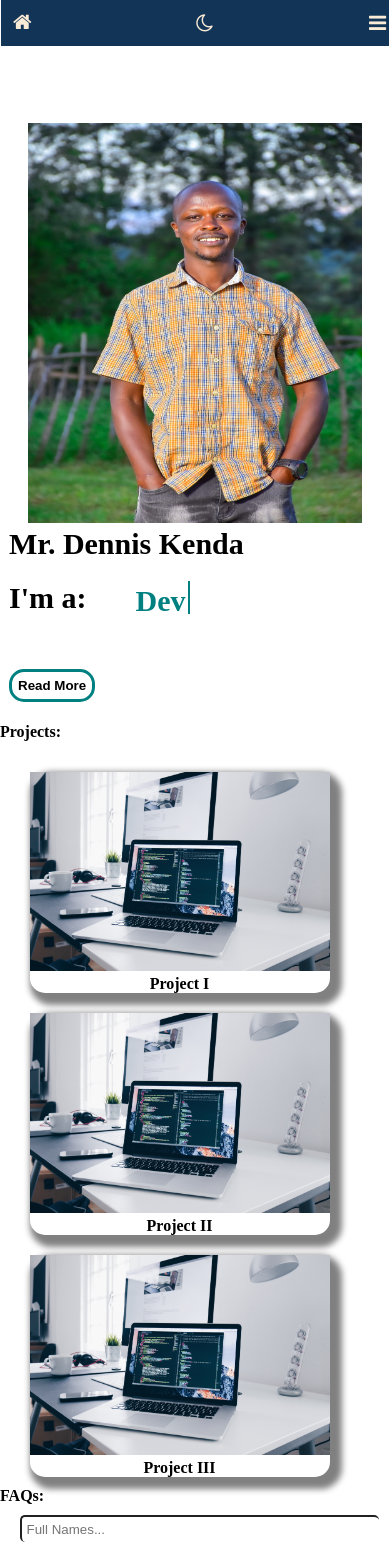
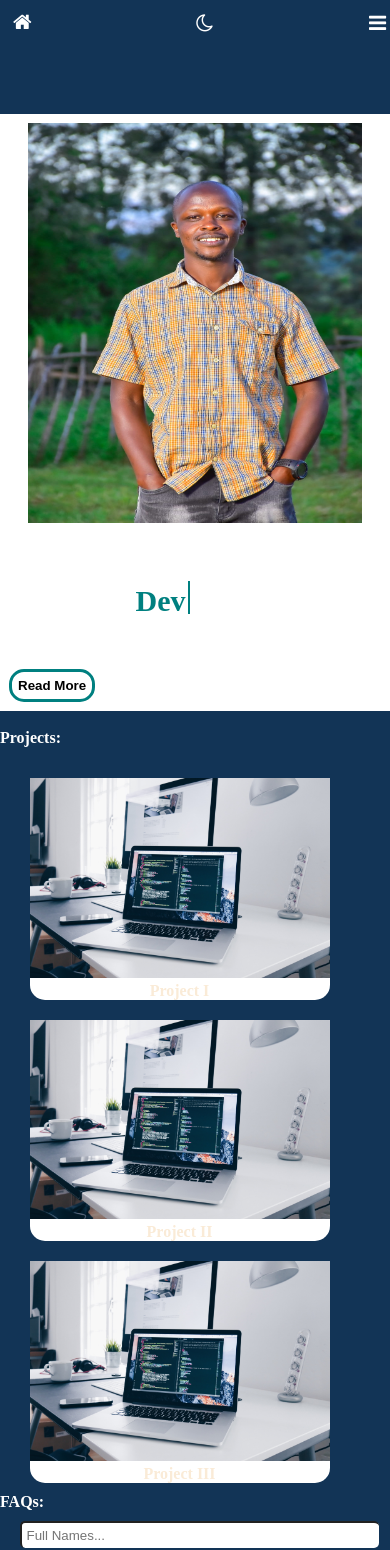
Before and after one commit to stillthskin/stillthskin.github.io, a React (Vite) app: page / in a window 390 px wide. Shown: the top 1550 px of the page. Built offline with nearby package versions, Linux system fonts and the light colour scheme.

Commit message:
Added dark light functionality

```diff
--- a/index.html
+++ b/index.html
@@ -9,7 +9,7 @@
   <title>Dennis's</title>
 </head>
 
-<body>
+<body class="body">
   <div id="root"></div>
   <script type="module" src="/src/main.jsx"></script>
 </body>
--- a/src/App.css
+++ b/src/App.css
@@ -1,15 +1,55 @@
 @media only screen and (max-width: 810px) {
+
+    :root {
+        --color_primary_dark: black;
+        --color_primary_light: white;
+        --color_primary_contrast: teal;
+        /*background:var(--color_primary_dark);*/
+    }
+
+    [theme="light"] {
+        --body_background: #123456;
+        --body_color: #ffffff;
+        --body_contrast: #00FFFF;
+    }
+
+    [theme="dark"] {
+        --body_background: #ffffff;
+        --body_color: #000000;
+        --body_contrast: #008080;
+    }
+
+
     * {
         padding: 0;
         margin: 0;
+        animation: transIn;
+        animation-duration: 1.5s;
     }
+
+    #root {
+        background: var(--body_background);
+        color: var(--body_color);
+        overflow: hidden;
+        height: auto;
+    }
+
+    /*
+    .body {
+        background: var(--body_background);
+        color: var(--body_color);
+        overflow: hidden;
+        height: auto;
+    }
+*/
 
     .navi {
         display: flex;
         width: 98%;
         justify-content: space-between;
-        height: 40px;
+        max-height: 40px;
         background: #123456;
+        color: antiquewhite;
         padding: 3px;
         align-items: center;
         margin: auto;
@@ -17,7 +57,7 @@
 
     .navi a {
         text-decoration: none;
-        color: antiquewhite;
+        color: var(--body_color);
         font-weight: bold;
         font-size: large;
         padding: 9px;
@@ -36,7 +76,7 @@
         display: none;
         height: 70vh;
         width: 50%;
-        background-color: #123456;
+        background-color: var(--body_background);
         position: absolute;
         z-index: 2;
         overflow: hidden;
@@ -48,7 +88,7 @@
 
     .fa {
         font-size: 20px;
-        color: antiquewhite;
+        color: var(--body_color);
     }
 
     .sidenavi ul {
@@ -72,10 +112,10 @@
     .sidenavi a {
         display: block;
         text-decoration: none;
-        color: antiquewhite;
+        color: var(--body_color);
         width: 100%;
         height: auto;
-        border-bottom: solid antiquewhite;
+        border-bottom: solid var(--body_color);
         padding: 5px;
         text-transform: uppercase;
         font-weight: bold;
@@ -102,7 +142,7 @@
     #read_more_btn {
         padding: 6px;
         font-weight: bold;
-        border: solid teal;
+        border: solid var(--body_contrast);
         background: none;
         border-radius: 15px;
         margin-top: 30px;
@@ -116,7 +156,7 @@
         height: auto;
         position: relative;
         z-index: 1;
-        background: #fff;
+        background: var(--body_color);
     }
 
     #about .imgsect {
@@ -159,11 +199,11 @@
     }
 
     h3 {
-        border-bottom: solid #000;
+        border-bottom: solid var(--body_background);
         width: 100%;
         bottom: 15px;
-        background-color: #000;
-        color: #fff;
+        background-color: var(--body_background);
+        color: var(--body_color);
 
     }
 
@@ -184,10 +224,10 @@
 
     .dynaI li span::after {
         content: "";
-        border-left: 2px solid teal;
+        border-left: 2px solid var(--body_contrast);
         width: 100%;
         height: 100%;
-        background: #fff;
+        background: var(--body_color);
         left: 0;
         position: absolute;
         animation: typing 1.5s steps(15) infinite;
@@ -196,14 +236,14 @@
     .dynaI li {
         font-size: 30px;
         font-weight: 600;
-        color: teal;
+        color: var(--body_contrast);
         top: 0px;
         position: relative;
         animation: slide 4.5s steps(3) infinite;
     }
 
     #projects {
-        background: #fff;
+        background: var(--body_background);
         align-items: center;
         justify-content: center;
     }
@@ -225,17 +265,17 @@
 
     #projects a {
         text-decoration: none;
-        color: #000;
+        color: antiquewhite;
         font-weight: bold;
-        box-shadow: 6px 6px 6px 6px grey;
+        box-shadow: 6px 6px 6px 6px var(--body_contrast);
         display: block;
-        background: #fff;
+        background: var(--body_color);
         text-align: center;
         border-radius: 15px;
         width: 300px;
         list-style: none;
         text-decoration: none;
-        box-shadow: grey 20px;
+        box-shadow: var(--body_contrast) 20px;
         top: 15px;
     }
 
@@ -261,13 +301,13 @@
         border-radius: 5px;
         border-right: none;
         border-bottom: none;
-        box-shadow: grey;
+        box-shadow: var(--body_color);
     }
 
     .contact form button {
         padding: 6px;
         font-weight: bold;
-        border: solid teal;
+        border: solid var(--body_contrast);
         background: none;
         border-radius: 15px;
         margin-top: 11px;
@@ -284,7 +324,7 @@
         border-radius: 50%;
         line-height: 1.2em;
         text-decoration: none;
-        color: #000;
+        color: var(--body_background);
 
     }
 
@@ -293,7 +333,7 @@
         border-radius: 50%;
         line-height: 1.2em;
         text-decoration: none;
-        color: #fff;
+        color: var(--body_color);
 
     }
 
@@ -312,7 +352,7 @@
         transition: all 1.5s;
         border-radius: 10px;
         width: 10%;
-        color: #000;
+        color: var(--body_background);
         align-items: center;
         justify-content: center;
     }
--- a/src/App.jsx
+++ b/src/App.jsx
@@ -5,9 +5,6 @@ import './App.css'
 
 
 function App() {
-  const dark = "";
-  const [theme, settheme] = useState(dark)
-
   return (
     <>
       {<Navi />}
--- a/src/components/Hero.jsx
+++ b/src/components/Hero.jsx
@@ -5,6 +5,7 @@ import profls from '../assets/images/profLS.png'
 import '../index.css'
 
 function Hero() {
+    const readmorebtn = document.getElementById("read_more_btn");
     const [canread, togglecanread] = useState(false);
     function showmore() {
         console.log('something ' + canread);
--- a/src/components/Navi.jsx
+++ b/src/components/Navi.jsx
@@ -14,8 +14,9 @@ function Navi() {
         console.log("The navi Button clicked");
     }
     function changeTheme() {
+        theme ? document.querySelector("body").setAttribute('theme', 'light') : document.querySelector("body").setAttribute('theme', 'dark');
+        //alert("The arrow fungtion of click works");
         settheme(!theme);
-        //alert("The arrow fungtion of click works");
         console.log("The arrow fungtion of click works");
     }
     return (
--- a/src/index.css
+++ b/src/index.css
@@ -1,9 +1,49 @@
+:root {
+    --color_primary_dark: black;
+    --color_primary_light: white;
+    --color_primary_contrast: teal;
+    --body_background: #123456;
+    --body_color: #ffffff;
+    --body_contrast: #008080;
+
+    /*background:var(--color_primary_dark);*/
+}
+
+[theme="light"] {
+    --body_background: #123456;
+    --body_color: #ffffff;
+    --body_contrast: #00FFFF;
+}
+
+[theme="dark"] {
+    --body_background: #ffffff;
+    --body_color: #000000;
+    --body_contrast: #008080;
+}
+
+
 * {
     padding: 0;
     margin: 0;
     animation: transIn;
     animation-duration: 1.5s;
 }
+
+#root {
+    background: var(--body_background);
+    color: var(--body_color);
+    overflow: hidden;
+    height: auto;
+}
+
+/*
+.body {
+    background: var(--body_background);
+    color: var(--body_color);
+    overflow: hidden;
+    height: auto;
+}
+*/
 
 .hide {
     display: none;
@@ -19,6 +59,7 @@
     justify-content: space-between;
     height: 60px;
     background: #123456;
+    color: antiquewhite;
     padding: 6px;
     align-items: center;
     margin: auto;
@@ -44,7 +85,7 @@
 
 .navi a:hover,
 a:active {
-    border-bottom: solid 3px #fff;
+    border-bottom: solid 3px var(--body_color);
 }
 
 .navi ul {
@@ -65,7 +106,7 @@ a:active {
 
 .fa {
     font-size: 18px;
-    color: antiquewhite
+    color: antiquewhite;
 }
 
 .my_intro {
@@ -81,7 +122,7 @@ a:active {
 #read_more_btn {
     padding: 6px;
     font-weight: bold;
-    border: solid teal;
+    border: solid var(--body_contrast);
     background: none;
     border-radius: 15px;
     margin-top: 30px;
@@ -94,6 +135,7 @@ a:active {
     padding: 30px;
     min-height: 70vh;
     box-sizing: border-box;
+    overflow: hidden;
 }
 
 #about .imgsect {
@@ -132,10 +174,10 @@ h2 {
 }
 
 h3 {
-    border-bottom: solid #000;
+    border-bottom: solid var(--body_background);
     width: 100%;
     bottom: 15px;
-    background-color: #000;
+    background-color: var(--body_background);
     color: #fff;
 
 }
@@ -154,10 +196,10 @@ h3 {
 
 .dynaI li span::after {
     content: "";
-    border-left: 2px solid teal;
+    border-left: 2px solid var(--body_contrast);
     width: 100%;
     height: 100%;
-    background: #fff;
+    background: var(--body_background);
     left: 0;
     position: absolute;
     animation: typing 1.5s steps(15) infinite;
@@ -166,7 +208,7 @@ h3 {
 .dynaI li {
     font-size: 40px;
     font-weight: 600;
-    color: teal;
+    color: var(--body_contrast);
     top: 0px;
     position: relative;
     animation: slide 4.5s steps(3) infinite;
@@ -186,7 +228,7 @@ ul {
 
 /*##############################################################################################*/
 #projects {
-    background: #fff;
+    background: var(--body_background);
     justify-content: center;
     align-items: center;
 }
@@ -200,17 +242,17 @@ ul {
 
 #projects a {
     text-decoration: none;
-    color: #000;
+    color: var(--body_background);
     font-weight: bold;
     box-shadow: 6px 6px 6px 6px grey;
     display: block;
-    background: #fff;
+    background: var(--body_color);
     text-align: center;
     border-radius: 15px;
     width: 250px;
     list-style: none;
     text-decoration: none;
-    box-shadow: grey 20px;
+    box-shadow: var(--body_contrast) 20px;
     top: 15px;
 }
 
@@ -247,14 +289,14 @@ textarea {
     border-radius: 5px;
     border-right: none;
     border-bottom: none;
-    box-shadow: grey;
+    box-shadow: var(--body_contrast);
     outline: none;
 }
 
 .contact form button {
     padding: 6px;
     font-weight: bold;
-    border: solid teal;
+    border: solid var(--body_contrast);
     background: none;
     border-radius: 15px;
     margin-top: 11px;
@@ -284,17 +326,17 @@ textarea {
     border-radius: 50%;
     line-height: 1.2em;
     text-decoration: none;
-    color: #000;
+    color: var(--body_background);
 
 }
 
 .foot .social .fa {
-    color: #fff;
+    color: var(--body_color);
     transition: all 1.5s;
 }
 
 .foot .social .fa:hover {
-    color: #000;
+    color: var(--body_background);
 }
 
 .foot .social a:hover {
@@ -302,7 +344,7 @@ textarea {
     border-radius: 50%;
     line-height: 1.2em;
     text-decoration: none;
-    color: #fff;
+    color: var(--body_color);
 
 }
 
@@ -325,7 +367,7 @@ textarea {
 }
 
 .foot .social ul li:hover {
-    background-color: #fff;
+    background-color: var(--body_color);
 
 }
 
```
